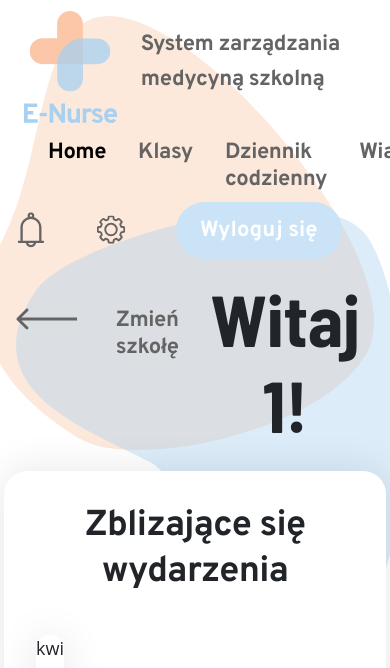
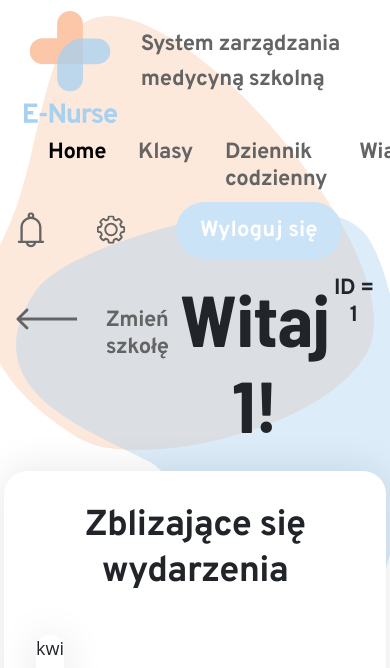
Before and after one commit to kamilawk19/E-Nurse, a PHP site: page /front/main.php?school_id=1 in a window 390 px wide; the page is wider, and only the part inside the window is pictured. Shown: the top 668 px of that part. Run offline with PHP 8.4, Linux system fonts and the light colour scheme; the visitor is signed in with stand-in values (Sample User, id 1); some libraries are stand-ins or nearby versions.

Commit message:
poprawka

```diff
--- a/front/main.php
+++ b/front/main.php
@@ -44,18 +44,19 @@
     <div class="navbar__buttons-container">
         <a class="" href="notifications.html"><img class="notiffication_img img-fluid" src="images/notification.svg"></a>
         <a class="" href="setting.html"><img class="setting_img img-fluid" src="images/setting.svg"></a>
-        <a class="btn-blue--filled" href="#">Wyloguj się</a>
+        <a class="btn-blue--filled" href="../logout.php">Wyloguj się</a>
     </div>
 </nav>
 
 <div class="container">
 
     <header>
-        <a class="col-md-3 offset-md-1 btn-back" href="choose_school.html"><img src="images/Arrow.svg"><h3>Zmień szkołę</h3></a>
+        <a class="col-md-3 offset-md-1 btn-back" href="choose_school.php"><img src="images/Arrow.svg"><h3>Zmień szkołę</h3></a>
         <?php
         //echo "<p>Witaj ".$_SESSION['imie']." ".$_SESSION['nazwisko'].'! [ <a href="logout.php">Wyloguj się </a>]</p>';
 
         echo '<h1 class="col-md-4">Witaj '.$_SESSION['imie'].'!</h1>';
+        echo '<h3 class="col-md-12">ID = '.$school_id.'</h3>';
         //echo $x;
         //echo "Wybrałeś szkołę o id =" . $school_id . " ";
         // dodatkowy warunek do zaimplemenotwania w przyszłości : jeśli zmienna $x jest nieustawiona, wróć do wyboru szkoły.php
```
